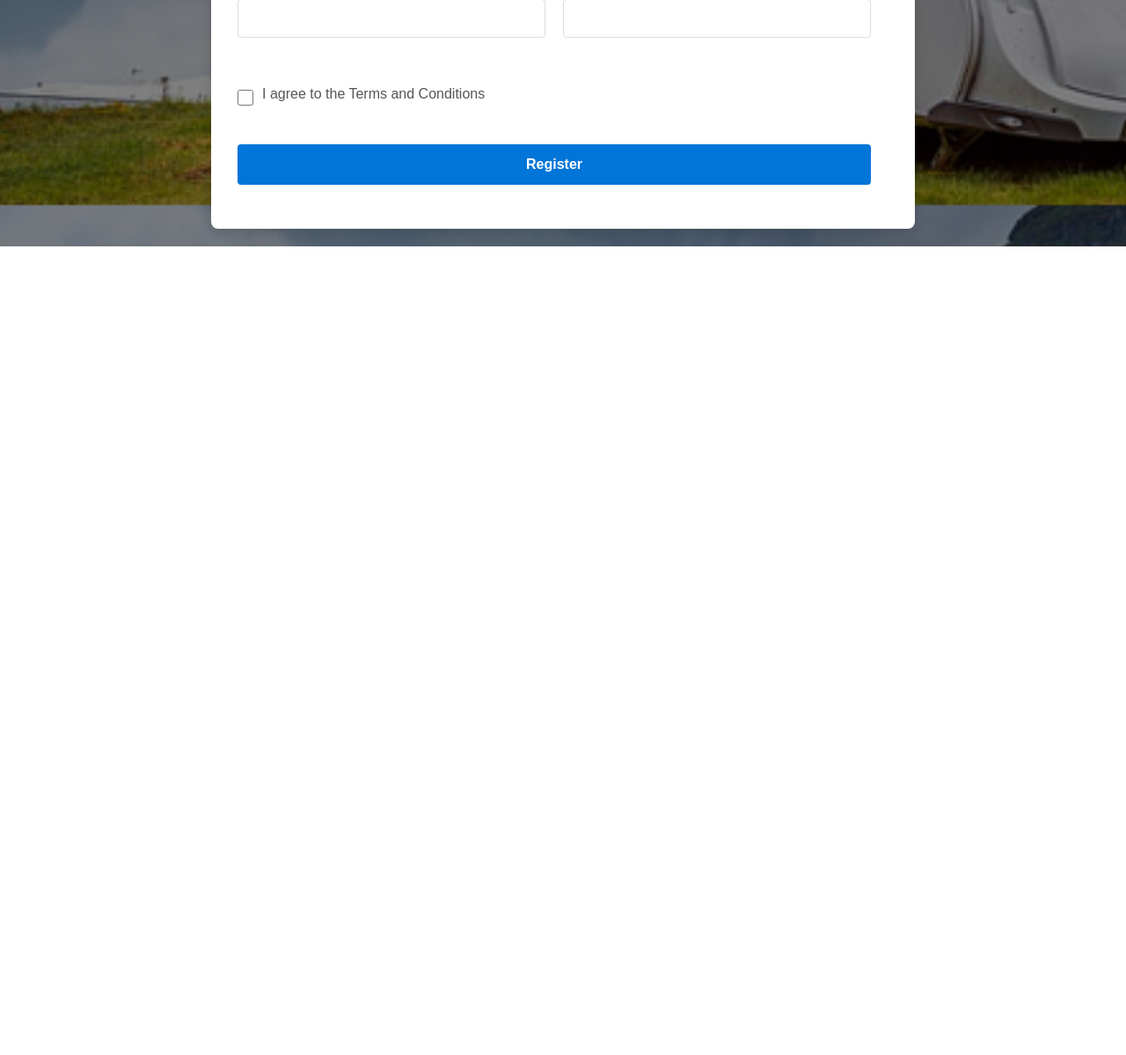
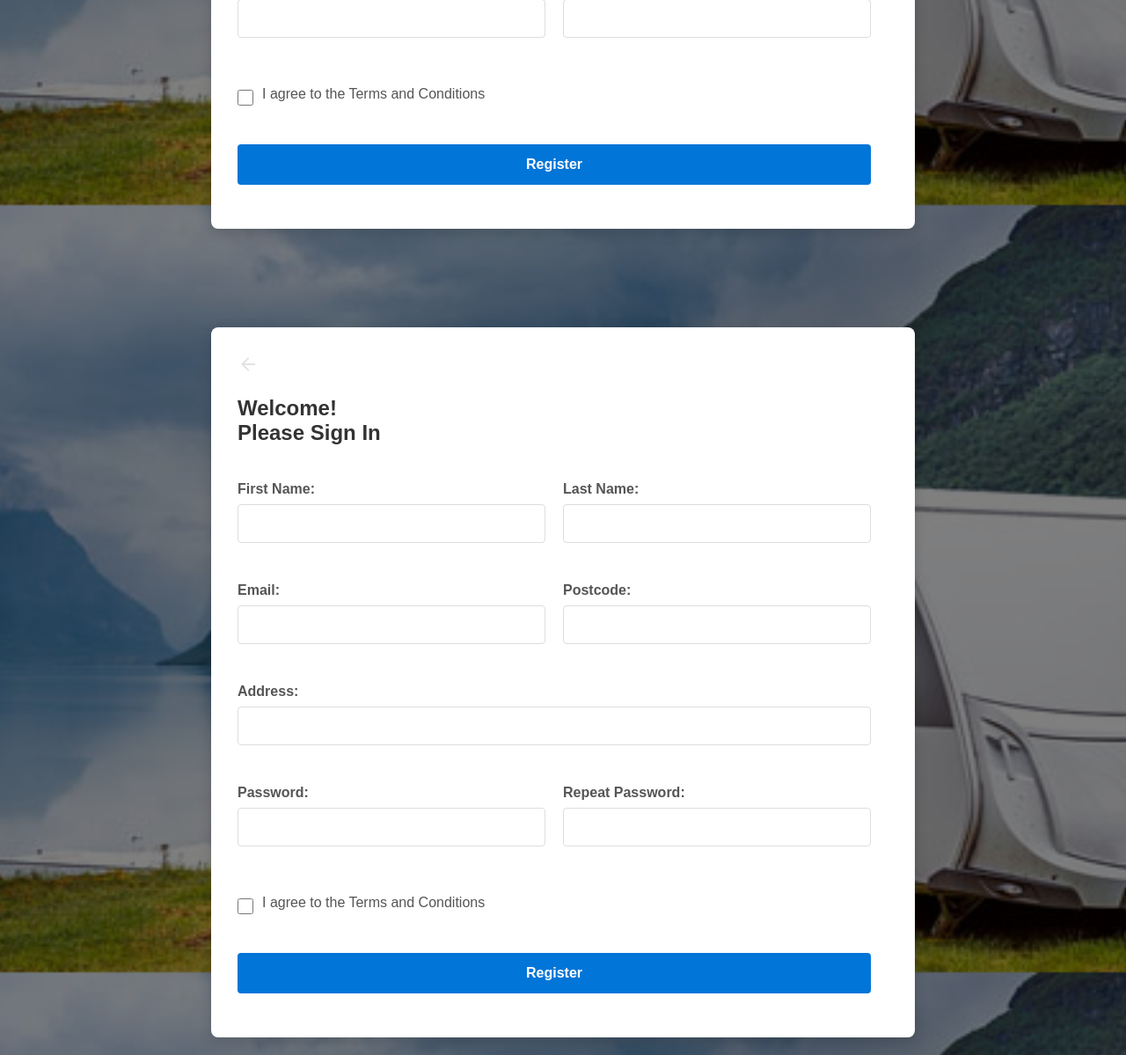
Before and after one commit to Salak0/rentMyCaravan, a PHP site: page /register.php in a window 1280 px wide. Shown: the part 639-1838 px from the top of the page at 88% size. Before the commit the page ends 919 px from the top, so only its background shows below. Run offline with PHP 8.4, Linux system fonts and the light colour scheme; the visitor is signed in with stand-in values (Sample User, id 1).

Commit message:
reg js working

```diff
--- a/register.php
+++ b/register.php
@@ -117,3 +117,123 @@ if ($_SERVER["REQUEST_METHOD"] == "POST") {
     </div>
 </body>
 </html>
+<?php
+require('db.php');
+include('header.php');
+
+if ($_SERVER["REQUEST_METHOD"] == "POST") {
+    // Collect and sanitize inputs
+    $firstName = mysqli_real_escape_string($conn, $_POST['firstName']);
+    $lastName = mysqli_real_escape_string($conn, $_POST['lastName']);
+    $email = mysqli_real_escape_string($conn, $_POST['email']);
+    $postcode = mysqli_real_escape_string($conn, $_POST['postcode']);
+    $address = mysqli_real_escape_string($conn, $_POST['address']);
+    $password = password_hash($_POST['password'], PASSWORD_DEFAULT);
+
+    // Insert into database
+    $sql = "INSERT INTO users (forename, surname, email_id, postcode, street_name, password)
+            VALUES ('$firstName', '$lastName', '$email', '$postcode', '$address', '$password')";
+
+    if (mysqli_query($conn, $sql)) {
+        header("Location: login.php"); // Redirect after successful registration
+        exit();
+    } else {
+        echo "Error: " . mysqli_error($conn);
+    }
+}
+?>
+
+<!DOCTYPE html>
+<html lang="en">
+<head>
+    <meta charset="UTF-8">
+    <meta name="viewport" content="width=device-width, initial-scale=1.0">
+    <title>Registration Form</title>
+    <link rel="stylesheet" href="pages/style/reg.css">
+    <script defer src="pages/scripts/reg.js"></script>
+</head>
+<body>
+    <br>
+    <br>
+    <br>
+    <br>
+
+    <div class="main-reg">
+        <div class="form-container">
+            <form id="registration-form" action="register.php" method="POST">
+                <a href="index.php" class="returnArrow"><img src="pages/style/returnArrow.svg" alt="Return"></a>
+                <h2>Welcome!<br>Please Sign In</h2>
+                <br>
+                <br>
+                <div class="form-row">
+                    <div class="form-group">
+                        <label for="firstName">First Name:</label>
+                        <input type="text" id="firstName" name="firstName" >
+                        <div class="error"></div>
+                    </div>
+
+                    <div class="form-group">
+                        <label for="lastName">Last Name:</label>
+                        <input type="text" id="lastName" name="lastName" >
+                        <div class="error"></div>
+                    </div>
+                </div>
+
+                <div class="form-row">
+                    <div class="form-group">
+                        <label for="email">Email:</label>
+                        <input type="email" id="email" name="email" >
+                        <div class="error"></div>
+                    </div>
+
+                    <div class="form-group">
+                        <label for="postcode">Postcode:</label>
+                        <input type="text" id="postcode" name="postcode" >
+                        <div class="error"></div>
+                    </div>
+                </div>
+
+                <div class="form-row">
+                    <div class="form-group full-width">
+                        <label for="address">Address:</label>
+                        <input type="text" id="address" name="address" >
+                        <div class="error"></div>
+                    </div>
+                </div>
+
+                <div class="form-row">
+                    <div class="form-group">
+                        <label for="password">Password:</label>
+                        <input type="password" id="password" name="password" >
+                        <div class="error"></div>
+                    </div>
+
+                    <div class="form-group">
+                        <label for="repeatPassword">Repeat Password:</label>
+                        <input type="password" id="repeatPassword" name="repeatPassword" >
+                        <div class="error"></div>
+                    </div>
+                </div>
+
+                <div class="form-row">
+                    <div class="form-group full-width">
+                        <div class="checkbox-group">
+                            <input type="checkbox" id="termsConditions" name="termsConditions" >
+                            <label for="termsConditions" style="display: inline; font-weight: normal;">
+                                I agree to the Terms and Conditions
+                            </label>
+                            <div class="error"></div>
+                        </div>
+                    </div>
+                </div>
+
+                <div class="form-row">
+                    <div class="form-group full-width">
+                        <button type="submit" class="btn-register">Register</button>
+                    </div>
+                </div>
+            </form>
+        </div>
+    </div>
+</body>
+</html>
```
Also changed, not shown: addCaravan.php (+0 -40 lines), pages/scripts/reg.js (+0 -38 lines).
